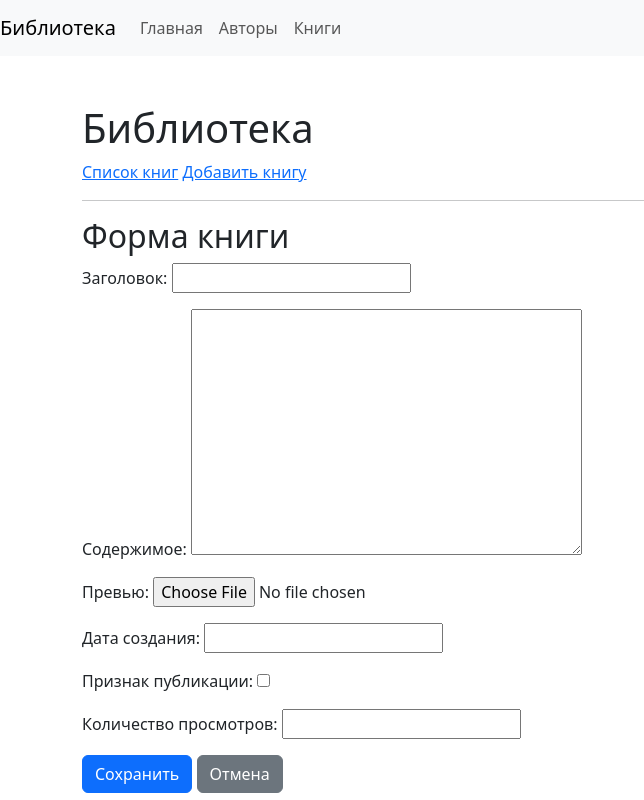
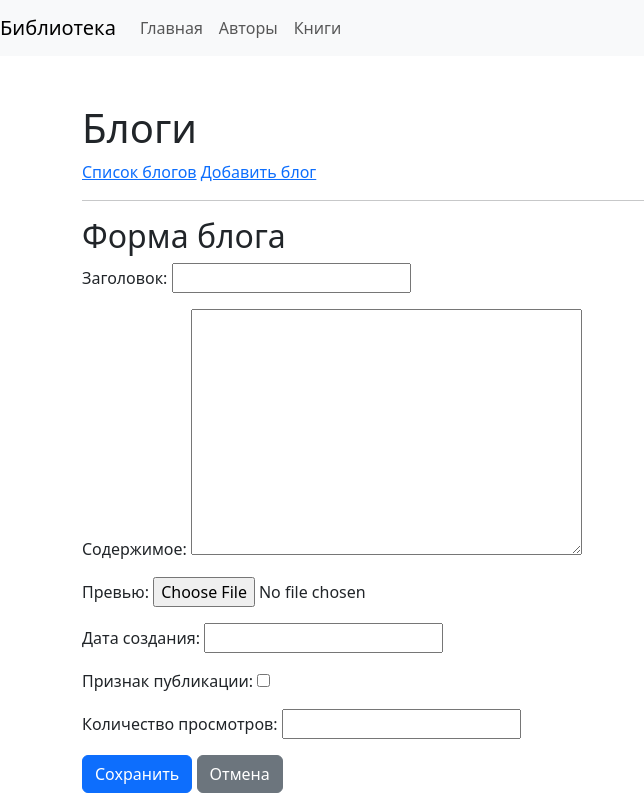
Before and after one commit to Cup-of-doggo/Django_project, a Django app: page /blog/new/ in a window 1280 px wide. Shown: the whole page, without its empty margins (0-644 px from the left). Run offline with Django 5.2, Linux system fonts and the light colour scheme; some libraries are stand-ins or nearby versions.

Commit message:
08/11_commit

```diff
--- a/blog/templates/blog/blog_confirm_delete.html
+++ b/blog/templates/blog/blog_confirm_delete.html
@@ -1,6 +1,6 @@
 {% extends 'blog/base.html' %}
 
-{% block title %}Удалить книгу{% endblock %}
+{% block title %}Удалить блог{% endblock %}
 
 {% block content %}
 {% include 'blog/header.html' %}
@@ -9,6 +9,6 @@
 <form method="post">
     {% csrf_token %}
     <button type="submit" class="btn btn-danger">Удалить</button>
-    <a href="{% url 'blog_list' %}" class="btn btn-secondary">Отмена</a>
+    <a href="{% url 'blog:blog_list' %}" class="btn btn-secondary">Отмена</a>
 </form>
 {% endblock %}
--- a/blog/templates/blog/blog_form.html
+++ b/blog/templates/blog/blog_form.html
@@ -1,14 +1,14 @@
 {% extends 'blog/base.html' %}
 
-{% block title %}Форма книги{% endblock %}
+{% block title %}Форма блога{% endblock %}
 
 {% block content %}
 {% include 'blog/header.html' %}
-<h2>Форма книги</h2>
+<h2>Форма блога</h2>
 <form method="post">
     {% csrf_token %}
     {{ form.as_p }}
     <button type="submit" class="btn btn-primary">Сохранить</button>
-    <a href="{% url 'blog_list' %}" class="btn btn-secondary">Отмена</a>
+    <a href="{% url 'blog:blog_list' %}" class="btn btn-secondary">Отмена</a>
 </form>
 {% endblock %}
--- a/blog/templates/blog/header.html
+++ b/blog/templates/blog/header.html
@@ -1,8 +1,8 @@
 <div class="header">
-    <h1>Библиотека</h1>
+    <h1>Блоги</h1>
     <nav>
-        <a href="{% url 'blog_list' %}">Список книг</a>
-        <a href="{% url 'blog_create' %}">Добавить книгу</a>
+        <a href="{% url 'blog:blog_list' %}">Список блогов</a>
+        <a href="{% url 'blog:blog_create' %}">Добавить блог</a>
     </nav>
 </div>
 <hr>
--- a/blog/views.py
+++ b/blog/views.py
@@ -1,6 +1,6 @@
 from django.views.generic.edit import CreateView, UpdateView, DeleteView
 from django.views.generic import ListView, DetailView
-from django.urls import reverse_lazy
+from django.urls import reverse_lazy, reverse
 from .models import Blog
 
 
@@ -16,12 +16,23 @@ class BlogListView(ListView):
     template_name = 'blog/blog_list.html'
     context_object_name = 'blogs'
 
+    def get_queryset(self):
+        """Возвращает список опубликованных статей."""
+        queryset = super().get_queryset()
+        return queryset.filter(is_published=True)
+
 
 class BlogDetailView(DetailView):
     model = Blog
     template_name = 'blog/blog_detail.html'
     context_object_name = 'blog'
 
+    def get_object(self, queryset=None):
+        """Считает просмотры статей."""
+        counter = super().get_object()
+        counter.views_count += 1
+        counter.save()
+        return counter
 
 
 class BlogUpdateView(UpdateView):
@@ -30,6 +41,10 @@ class BlogUpdateView(UpdateView):
     template_name = 'blog/blog_form.html'
     success_url = reverse_lazy('blog_list')
 
+    def get_success_url(self):
+        """Перенаправление на страницу деталей только что отредактированного объекта"""
+        return reverse('blog_detail', kwargs={'pk': self.object.pk})
+
 
 class BlogDeleteView(DeleteView):
     model = Blog
```
Also changed, not shown: blog/templates/blog/blog_detail.html (+4 -4 lines), blog/templates/blog/blog_list.html (+4 -4 lines).
